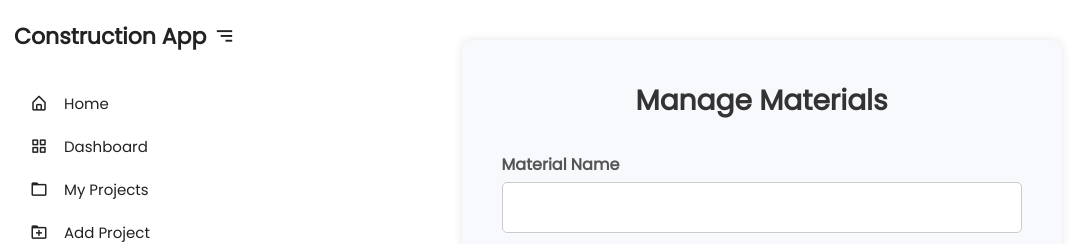
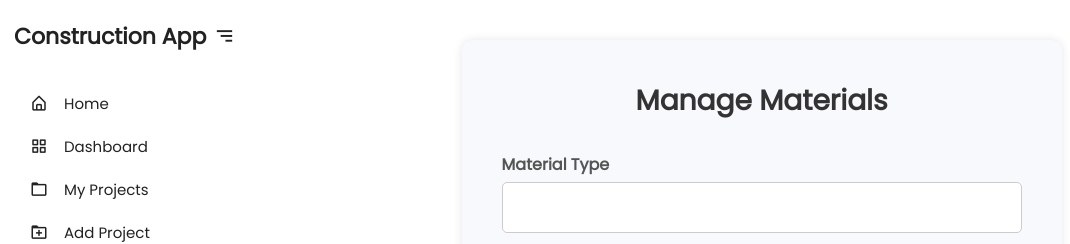
Before and after one commit to TR7J/construction-site-frontend, a React (Create React App) app: page /supervisor/add-materials in a window 1280 px wide. Shown: the top 244 px of the page, without its empty margins (0-1070 px from the left). Built offline with nearby package versions, Linux system fonts and the light colour scheme; sample sign-in values are in the browser's storage.

Commit message:
other changes now again......

```diff
--- a/src/pages/admin/Materials/AddMaterials.tsx
+++ b/src/pages/admin/Materials/AddMaterials.tsx
@@ -99,7 +99,7 @@ const AddMaterials: React.FC = () => {
       <h2 className="material-management-h2">Manage Materials</h2>
       <form className="material-form" onSubmit={handleSubmit}>
         <div className="form-group">
-          <label htmlFor="name">Material Name</label>
+          <label htmlFor="name">Material Type</label>
           <input
             type="text"
             id="name"
--- a/src/pages/admin/Materials/ViewMaterials.tsx
+++ b/src/pages/admin/Materials/ViewMaterials.tsx
@@ -343,12 +343,12 @@ const ViewMaterials: React.FC = () => {
             <thead>
               <tr>
                 <th>Date</th>
-                <th>Name</th>
+                <th>Milestone</th>
+                <th>Material Type</th>
                 <th>Quantity</th>
                 <th>Unit Price</th>
                 <th>Total Price</th>
                 <th>Unit Type</th>
-                <th>Milestone</th>
                 <th>Actions</th>
               </tr>
             </thead>
@@ -356,12 +356,12 @@ const ViewMaterials: React.FC = () => {
               {filteredMaterials.map((material) => (
                 <tr key={material._id}>
                   <td>{format(new Date(material.date), "yyyy-MM-dd")}</td>{" "}
+                  <td>{material.milestone}</td>
                   <td>{material.name}</td>
                   <td>{material.quantity}</td>
                   <td>{material.unitPrice.toFixed(2)}</td>
                   <td>{(material.unitPrice * material.quantity).toFixed(2)}</td>
                   <td>{material.unitType}</td>
-                  <td>{material.milestone}</td>
                   <td className="edit-delete-btns">
                     <button
                       className="edit-button"
@@ -390,7 +390,7 @@ const ViewMaterials: React.FC = () => {
             <thead>
               <tr>
                 <th>Date</th>
-                <th>Name</th>
+                <th>Material Type</th>
                 <th>Quantity</th>
                 <th>Unit Price</th>
                 <th>Total Price</th>
```
